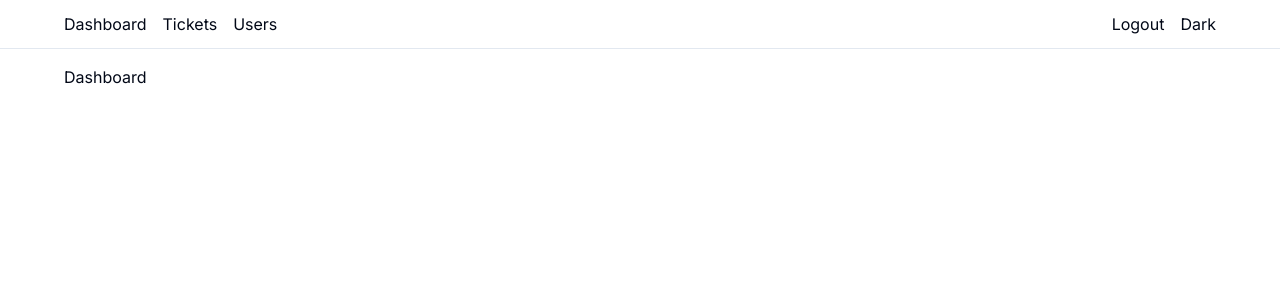
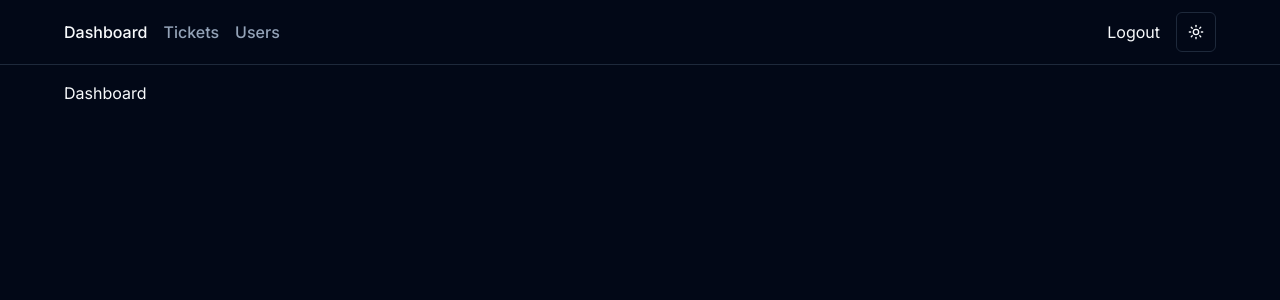
Before and after one commit to Eyzar/Eyzar-Portfolio, a Next.js app: page / in a window 1280 px wide. Shown: the top 300 px of the page. Built offline with nearby package versions, Linux system fonts and the light colour scheme.

Commit message:
Add Theme , and Navigation Styling

```diff
--- a/app/globals.css
+++ b/app/globals.css
@@ -65,3 +65,13 @@
     @apply bg-background text-foreground;
   }
 }
+
+@layer components{
+  .navbar-link{
+    @apply
+      font-medium
+      text-muted-foreground
+      transition-colors
+      hover:text-primary
+  }
+}
--- a/app/layout.tsx
+++ b/app/layout.tsx
@@ -2,6 +2,7 @@
 import { Inter } from 'next/font/google'
 import './globals.css'
 import MainNav from '@/components/nav'
+import { ThemeProvider } from '@/components/theme-provider'
 
 const inter = Inter({ subsets: ['latin'] })
 
@@ -18,6 +19,12 @@
   return (
     <html lang="en">
       <body className={inter.className}>
+          <ThemeProvider
+            attribute="class"
+            defaultTheme="dark"
+            enableSystem
+            disableTransitionOnChange
+          >
             <nav className='flex flex-col items-center border-b mb-4 px-5 py-3'>
               <div className='max-w-6xl w-full'>
                 <MainNav />
@@ -28,7 +35,7 @@
                 {children}
               </div>
             </main>
-
+          </ThemeProvider>
         </body>
     </html>
   )
--- /dev/null
+++ b/components/MainNavLink.tsx
@@ -0,0 +1,32 @@
+"use client"
+
+import Link from 'next/link'
+import { usePathname } from 'next/navigation'
+import React from 'react'
+
+const MainNavLinks = () => {
+    const links = [
+        {label: "Dashboard" , href:"/"},
+        {label: "Tickets" , href:"/tickets"},
+        {label: "Users" , href:"users"}
+    ]
+
+    const currentPath = usePathname();
+    return (
+    <div className='flex items-center gap-4'>
+        {links.map((link) => (
+            <Link
+                key={link.label}
+                href={link.href}
+                className={`navbar-link ${currentPath === link.href &&
+                    "cursor-default text-primary hover:text-primary/60"}`
+                }
+            >
+                {link.label}
+            </Link>
+        ))}
+    </div>
+    )
+}
+
+export default MainNavLinks;
--- /dev/null
+++ b/components/ToggleMode.tsx
@@ -0,0 +1,43 @@
+"use client"
+
+import { Moon, Sun } from "lucide-react"
+import { useTheme } from "next-themes"
+import { useEffect, useState } from "react"
+
+import React from 'react'
+import { Button } from "./ui/button"
+
+const ToggleMode = () => {
+    const {theme , setTheme} = useTheme();
+    const [mounted, setMounted] = useState(false);
+
+
+    useEffect(() => {
+        setMounted(true);
+    }, [])
+
+    if(!mounted){
+        return <Button
+            variant="outline"
+            size="icon"
+            disabled={true}
+        ></Button>;
+    }
+
+    const dark = theme === 'dark';
+    return (
+        <Button
+            variant="outline"
+            size="icon"
+            onClick={() => setTheme(`${dark ? "light" : "dark"}`)}
+        >
+            {dark ? (
+                <Sun className="hover:cursor-pointer hover:text-primary" />
+            ) : (
+                <Moon className="hover:cursor-pointer hover:text-primary" />
+            )}
+        </Button>
+    )
+}
+
+export default ToggleMode
--- a/components/nav.tsx
+++ b/components/nav.tsx
@@ -1,17 +1,17 @@
 import Link from 'next/link';
 import React from 'react'
+import ToggleMode from './ToggleMode';
+import MainNavLinks from './MainNavLink';
+
+
 
 const MainNav = () => {
   return (
     <div className='flex justify-between'>
-        <div className='flex items-center gap-4'>
-            <Link href="/">Dashboard</Link>
-            <Link href="/tickets">Tickets</Link>
-            <Link href="/users">Users</Link>
-        </div>
+        <MainNavLinks />
         <div className='flex items-center gap-4'>
             <Link href="/login">Logout</Link>
-            <Link href="/signUp">Dark</Link>
+            <ToggleMode />
         </div>
     </div>
   )
--- /dev/null
+++ b/components/theme-provider.tsx
@@ -0,0 +1,9 @@
+"use client"
+
+import * as React from "react"
+import { ThemeProvider as NextThemesProvider } from "next-themes"
+import { type ThemeProviderProps } from "next-themes/dist/types"
+
+export function ThemeProvider({ children, ...props }: ThemeProviderProps) {
+  return <NextThemesProvider {...props}>{children}</NextThemesProvider>
+}
--- /dev/null
+++ b/components/ui/button.tsx
@@ -0,0 +1,56 @@
+import * as React from "react"
+import { Slot } from "@radix-ui/react-slot"
+import { cva, type VariantProps } from "class-variance-authority"
+
+import { cn } from "@/lib/utils"
+
+const buttonVariants = cva(
+  "inline-flex items-center justify-center gap-2 whitespace-nowrap rounded-md text-sm font-medium ring-offset-background transition-colors focus-visible:outline-none focus-visible:ring-2 focus-visible:ring-ring focus-visible:ring-offset-2 disabled:pointer-events-none disabled:opacity-50 [&_svg]:pointer-events-none [&_svg]:size-4 [&_svg]:shrink-0",
+  {
+    variants: {
+      variant: {
+        default: "bg-primary text-primary-foreground hover:bg-primary/90",
+        destructive:
+          "bg-destructive text-destructive-foreground hover:bg-destructive/90",
+        outline:
+          "border border-input bg-background hover:bg-accent hover:text-accent-foreground",
+        secondary:
+          "bg-secondary text-secondary-foreground hover:bg-secondary/80",
+        ghost: "hover:bg-accent hover:text-accent-foreground",
+        link: "text-primary underline-offset-4 hover:underline",
+      },
+      size: {
+        default: "h-10 px-4 py-2",
+        sm: "h-9 rounded-md px-3",
+        lg: "h-11 rounded-md px-8",
+        icon: "h-10 w-10",
+      },
+    },
+    defaultVariants: {
+      variant: "default",
+      size: "default",
+    },
+  }
+)
+
+export interface ButtonProps
+  extends React.ButtonHTMLAttributes<HTMLButtonElement>,
+    VariantProps<typeof buttonVariants> {
+  asChild?: boolean
+}
+
+const Button = React.forwardRef<HTMLButtonElement, ButtonProps>(
+  ({ className, variant, size, asChild = false, ...props }, ref) => {
+    const Comp = asChild ? Slot : "button"
+    return (
+      <Comp
+        className={cn(buttonVariants({ variant, size, className }))}
+        ref={ref}
+        {...props}
+      />
+    )
+  }
+)
+Button.displayName = "Button"
+
+export { Button, buttonVariants }
--- a/package.json
+++ b/package.json
@@ -9,10 +9,13 @@
     "lint": "next lint"
   },
   "dependencies": {
+    "@radix-ui/react-slot": "^1.1.0",
     "class-variance-authority": "^0.7.0",
     "clsx": "^2.1.1",
     "lucide-react": "^0.453.0",
     "next": "14.0.3",
+    "next-theme": "^0.1.5",
+    "next-themes": "^0.3.0",
     "react": "^18",
     "react-dom": "^18",
     "tailwind-merge": "^2.5.4",
```
Also changed, not shown: 1 other file (tests, documents, lock files or other folders). Lines whose indentation alone changed are shown as unchanged.
